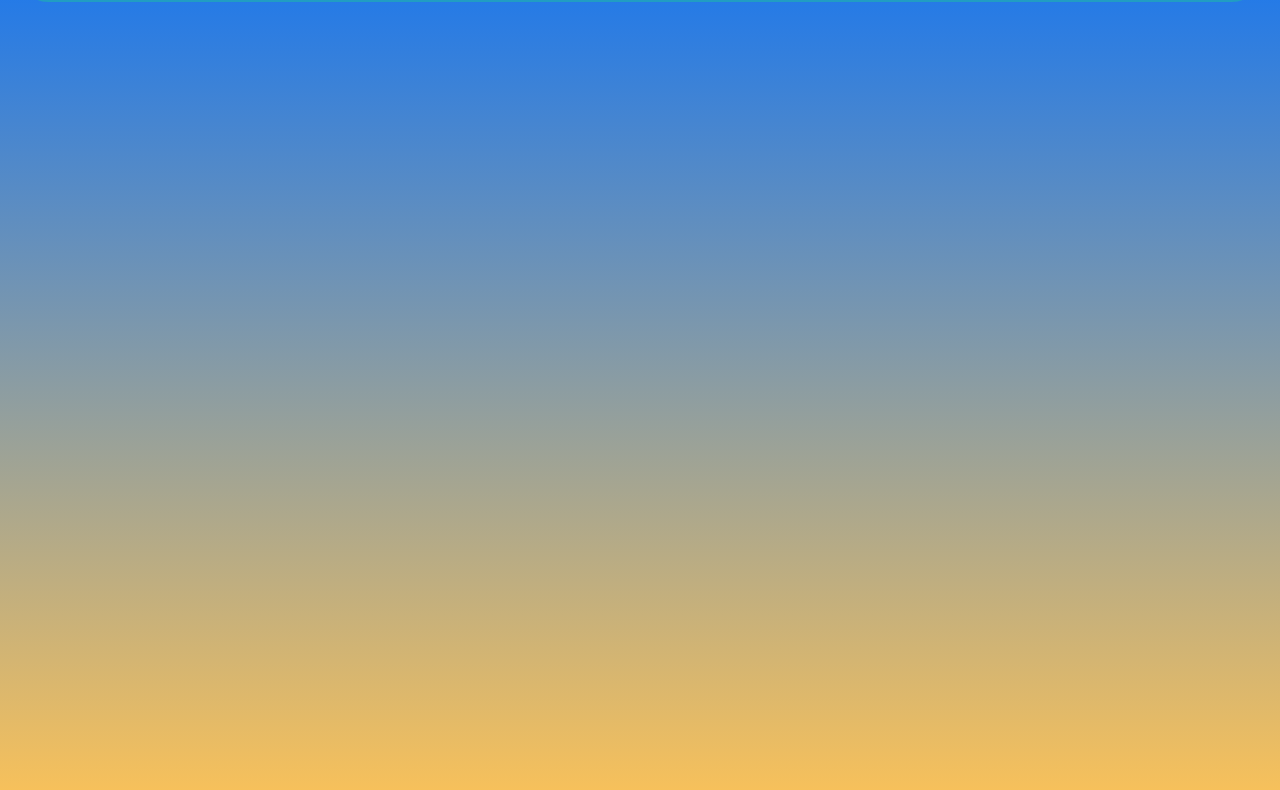
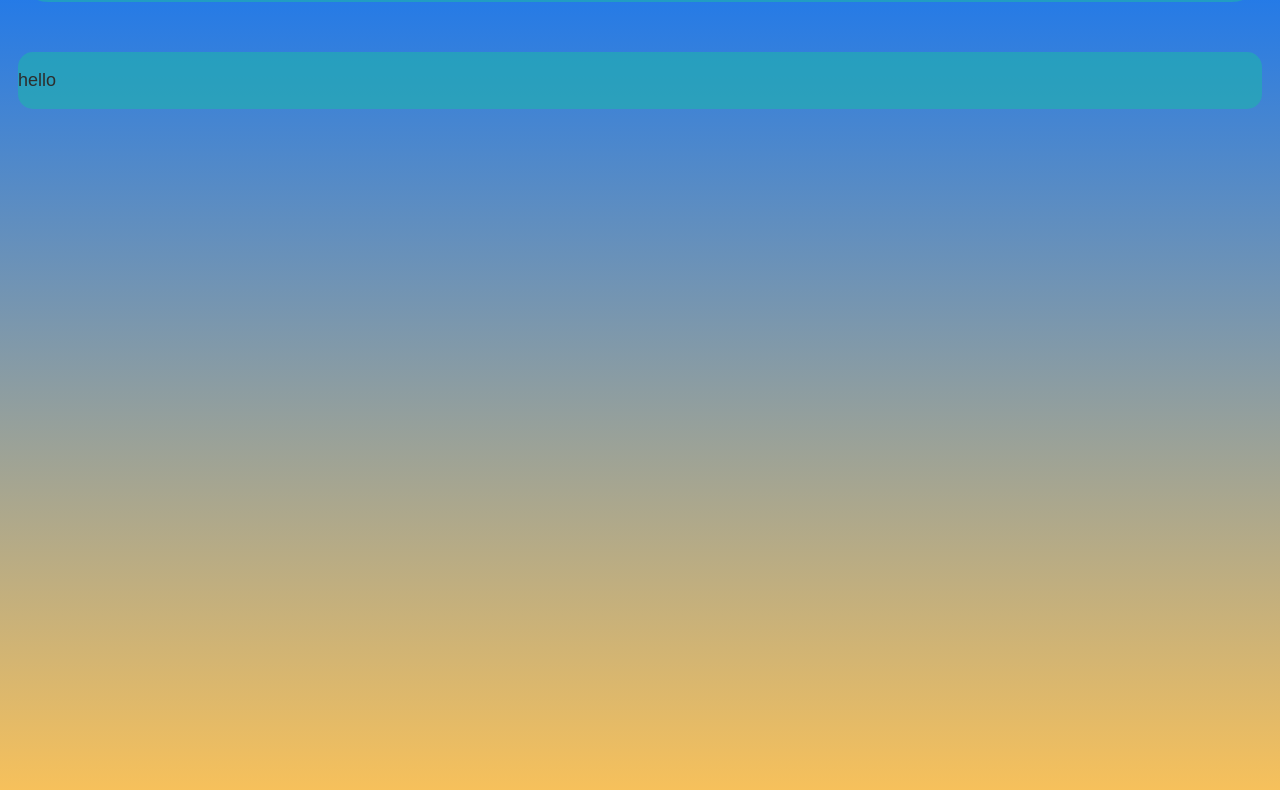
Before and after one commit to MasonAbadie/MasonAbadie.github.io, a plain HTML site: page portfolio.html in a window 1280 px wide. Shown: the part 140-930 px from the top of the page. Drawn offline with Linux system fonts and the light colour scheme.

Commit message:
add index.html file

```diff
--- a/portfolio.html
+++ b/portfolio.html
@@ -83,6 +83,14 @@
              text-decoration: none;
              color: #454545;
          }
+         .thing1 {
+            background: rgba(31, 180, 173, 0.603);
+            display: flex;
+            position: relative;
+            top: 50px;
+            border-radius: 15px;
+            font-size: 18px;
+         }
 
         </style>
     </head>
@@ -111,5 +119,8 @@
         </u1>
 </nav>
       </div>
+      <div class="thing1">
+<p>hello</p>
+      </div>
     </body>
 </html>
```
Also changed, not shown: index.html (+5 -1 lines).
